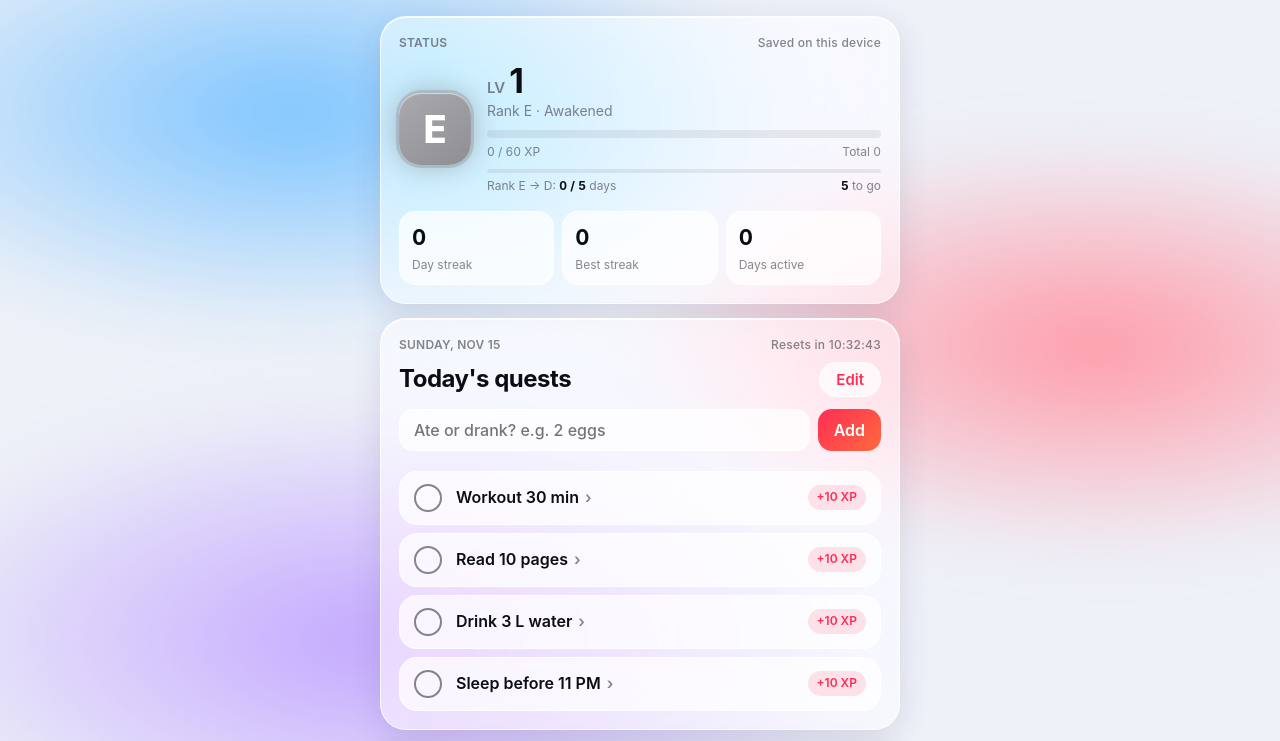
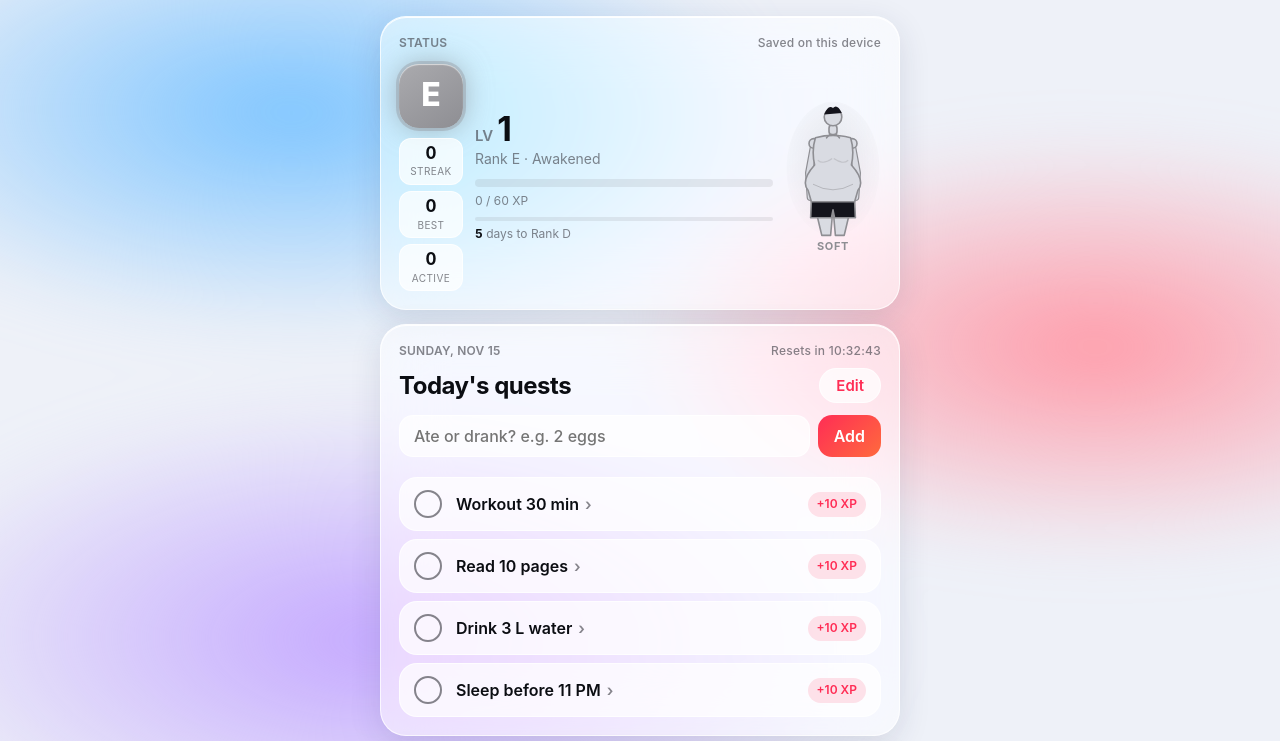
Before and after one commit to lovishbangarh22-rgb/Ascend, a plain HTML site: page index.html in a window 1280 px wide. Shown: the top 741 px of the page. Drawn offline with Linux system fonts and the light colour scheme.

Commit message:
Status card: stats on the left, shorter bars, evolving fighter character
Co-Authored-By: Claude Opus 5.5 <noreply@anthropic.com>
Claude-Session: https://claude.ai/code/session_01RQS9JwNUnA4oCmsgwvXP6g

```diff
--- a/index.html
+++ b/index.html
@@ -34,7 +34,15 @@ body::before{content:"";position:fixed;inset:-20%;z-index:0;pointer-events:none;
 .eyebrow .dim{text-transform:none;font-weight:500}
 h1,h2{margin:0;text-wrap:balance;font-family:var(--f);letter-spacing:-.02em}
 
-.status{display:grid;grid-template-columns:auto 1fr;gap:16px;align-items:center;margin-top:12px}
+.status3{display:grid;grid-template-columns:64px minmax(0,1fr) 96px;gap:12px;align-items:center;margin-top:12px}
+.leftcol{display:grid;gap:6px;justify-items:stretch}
+.leftcol .rank{width:64px;height:64px;font-size:32px;border-radius:20px;margin-bottom:4px}
+.mstat{background:var(--glass-strong);border:1px solid var(--edge);border-radius:12px;padding:5px 6px;text-align:center;line-height:1.1}
+.mstat b{display:block;font-family:var(--f-round);font-size:17px;font-weight:700;font-variant-numeric:tabular-nums}
+.mstat span{font-size:10px;color:var(--muted);text-transform:uppercase;letter-spacing:.04em}
+.hero{display:grid;justify-items:center;gap:2px}
+.hero svg{width:96px;height:136px;overflow:visible}
+.hstage{font-size:11px;font-weight:700;letter-spacing:.06em;text-transform:uppercase;color:var(--rk,var(--muted))}
 .rank{width:72px;height:72px;border-radius:22px;display:grid;place-items:center;color:#fff;font-family:var(--f-round);font-weight:800;font-size:38px;
   background:linear-gradient(145deg,color-mix(in srgb,var(--rk) 75%,#fff),var(--rk));box-shadow:inset 0 1px 1px rgba(255,255,255,.6),0 0 0 3px color-mix(in srgb,var(--rk) 35%,transparent),0 0 28px color-mix(in srgb,var(--rk) 65%,transparent);animation:aura 3s ease-in-out infinite alternate}
 @keyframes aura{to{box-shadow:inset 0 1px 1px rgba(255,255,255,.6),0 0 0 5px color-mix(in srgb,var(--rk) 25%,transparent),0 0 40px color-mix(in srgb,var(--rk) 80%,transparent)}}
@@ -158,21 +166,25 @@ h1,h2{margin:0;text-wrap:balance;font-family:var(--f);letter-spacing:-.02em}
 <div class="wrap" id="app">
   <section class="panel" aria-label="Status">
     <div class="eyebrow"><span>Status</span><span class="dim" id="sync">Loading…</span></div>
-    <div class="status">
-      <div class="rank" id="rank"><span id="rankL" style="position:relative">E</span></div>
+    <div class="status3">
+      <div class="leftcol">
+        <div class="rank" id="rank"><span id="rankL" style="position:relative">E</span></div>
+        <div class="mstat"><b id="streak">0</b><span>Streak</span></div>
+        <div class="mstat"><b id="best">0</b><span>Best</span></div>
+        <div class="mstat"><b id="days">0</b><span>Active</span></div>
+      </div>
       <div class="lvl">
         <div class="big"><small>LV</small><span id="lv">1</span></div>
         <div class="title" id="rtitle">Rank E · Awakened</div>
         <div class="xpbar"><i id="xpfill" style="width:0"></i></div>
-        <div class="xptext"><span id="xpnow">0 / 60 XP</span><span id="xptot">Total 0</span></div>
+        <div class="xptext"><span id="xpnow">0 / 60 XP</span><span id="xptot" hidden></span></div>
         <div class="rbar" aria-hidden="true"><i id="rfill" style="width:0"></i></div>
         <div class="rnext" id="rnext"></div>
       </div>
-    </div>
-    <div class="stats">
-      <div class="stat"><b id="streak">0</b><span>Day streak</span></div>
-      <div class="stat"><b id="best">0</b><span>Best streak</span></div>
-      <div class="stat"><b id="days">0</b><span>Days active</span></div>
+      <div class="hero" aria-label="Your character">
+        <svg id="heroSvg" viewBox="0 0 120 170" role="img" aria-hidden="true"></svg>
+        <span class="hstage" id="hstage">Soft</span>
+      </div>
     </div>
   </section>
 
@@ -302,6 +314,40 @@ function totalXP(){
 }
 function levelInfo(xp){ let L=1,need=60; while(xp>=need){ xp-=need; L++; need=50+10*L; } return {L,into:xp,need}; }
 const WINDOW=60;
+/* evolving fighter: p 0 = soft, 1 = monster */
+const STAGES=["Soft","Waking","Forged","Hardened","Shredded","Monster"];
+function drawHero(p,col){
+  const L=(a,b)=>a+(b-a)*p, cx=60;
+  const sh=L(26,46), ch=L(25,40), w=L(31,20), hip=L(27,24), arm=L(7,15), trap=L(0,9), belly=L(10,-2), abs=Math.max(0,(p-.35)/.4), aura=Math.max(0,(p-.75)/.25);
+  const ab=Math.min(1,abs);
+  let g=`<defs><radialGradient id="hg" cx="50%" cy="45%" r="60%"><stop offset="0" stop-color="${col}" stop-opacity="${.18+aura*.35}"/><stop offset="1" stop-color="${col}" stop-opacity="0"/></radialGradient></defs>`;
+  g+=`<ellipse cx="60" cy="85" rx="${58}" ry="${84}" fill="url(#hg)"/>`;
+  const st=`stroke="${col}" stroke-width="2" stroke-linejoin="round" stroke-linecap="round"`, fill=`fill="color-mix(in srgb, ${col} 22%, var(--bg))"`;
+  // legs + shorts
+  g+=`<path d="M${cx-hip+3},126 L${cx-14},168 L${cx-3},168 L${cx},134 L${cx+3},168 L${cx+14},168 L${cx+hip-3},126 Z" ${fill} ${st}/>`;
+  g+=`<path d="M${cx-hip},124 L${cx-hip-1},146 L${cx-2},146 L${cx},136 L${cx+2},146 L${cx+hip+1},146 L${cx+hip},124 Z" fill="#14141c" ${st}/>`;
+  // arms (upper + fore)
+  for(const s of [-1,1]){
+    const x0=cx+s*(sh-3), ex=cx+s*(sh+L(4,9)), wx=cx+s*(sh+L(2,7));
+    g+=`<path d="M${x0},52 L${ex},90 L${wx},120" fill="none" stroke="${col}" stroke-width="${arm+3}" stroke-linecap="round" stroke-linejoin="round"/>`;
+    g+=`<path d="M${x0},52 L${ex},90 L${wx},120" fill="none" stroke="color-mix(in srgb, ${col} 22%, var(--bg))" stroke-width="${arm}" stroke-linecap="round" stroke-linejoin="round"/>`;
+    g+=`<circle cx="${cx+s*(sh-2)}" cy="53" r="${L(6,12)}" ${fill} ${st}/>`; // delt
+  }
+  // torso
+  g+=`<path d="M${cx-sh+4},46 Q${cx-ch-2},62 ${cx-ch+2},80 Q${cx-w-belly},100 ${cx-w},112 L${cx-hip},126 L${cx+hip},126 L${cx+w},112 Q${cx+w+belly},100 ${cx+ch-2},80 Q${cx+ch+2},62 ${cx+sh-4},46 Q${cx},${40-trap*.4} ${cx-sh+4},46 Z" ${fill} ${st}/>`;
+  // traps + neck + head
+  g+=`<path d="M${cx-8-trap},46 Q${cx},${36-trap*.6} ${cx+8+trap},46" fill="none" ${st}/>`;
+  g+=`<rect x="${cx-5}" y="30" width="10" height="12" rx="4" ${fill} ${st}/>`;
+  g+=`<circle cx="${cx}" cy="20" r="11" ${fill} ${st}/>`;
+  g+=`<path d="M${cx-11},17 Q${cx-6},4 ${cx},9 Q${cx+5},3 ${cx+11},15" fill="#14141c"/>`;
+  // pecs + abs
+  g+=`<path d="M${cx-ch+6},74 Q${cx-ch/2},${78+L(2,4)} ${cx-1},72 M${cx+1},72 Q${cx+ch/2},${78+L(2,4)} ${cx+ch-6},74" fill="none" stroke="${col}" stroke-width="1.5" opacity="${.3+ab*.7}"/>`;
+  if(ab>0){ for(let r=0;r<3;r++) for(const s of [-1,1]) g+=`<rect x="${s<0?cx-10:cx+1.5}" y="${84+r*9}" width="8.5" height="7" rx="3" fill="none" stroke="${col}" stroke-width="1.3" opacity="${ab}"/>`;
+    g+=`<path d="M${cx-w+3},96 Q${cx-w+6},110 ${cx-8},118 M${cx+w-3},96 Q${cx+w-6},110 ${cx+8},118" fill="none" stroke="${col}" stroke-width="1.2" opacity="${ab*.8}"/>`; }
+  else g+=`<path d="M${cx-w+6},104 Q${cx},${112+belly*.6} ${cx+w-6},104" fill="none" stroke="${col}" stroke-width="1.2" opacity=".5"/>`;
+  const svg=document.getElementById("heroSvg"); if(svg) svg.innerHTML=g;
+  const hs=document.getElementById("hstage"); if(hs){ hs.textContent=STAGES[Math.min(5,Math.floor(p*5.999))]; hs.parentElement.style.setProperty("--rk",col); }
+}
 function clearedRecent(){ const t=parse(today()); let n=0; for(let i=0;i<WINDOW;i++) if(S.clears[key(addDays(t,-i))]) n++; return n; }
 function rankOf(n){ let r=RANKS[0]; for(const x of RANKS) if(n>=x.min) r=x; return r; }
 function runBack(has){ let d=parse(today()); if(!has(key(d))) d=addDays(d,-1); let n=0; while(has(key(d))){ n++; d=addDays(d,-1); } return n; }
@@ -340,9 +386,9 @@ function render(){
   const lo=rk.min, hi=nx?nx.min:WINDOW;
   $("rfill").style.width=Math.min(100,(cr-lo)/(hi-lo)*100)+"%";
   $("rfill").style.setProperty("--rk",rk.c);
-  $("rnext").innerHTML = nx
-    ? `<span>Rank ${rk.r} → ${nx.r}: <b>${cr-lo} / ${hi-lo}</b> days</span><span><b>${nx.min-cr}</b> to go</span>`
-    : `<span>Rank S: <b>${cr} / ${WINDOW}</b> days</span><span>Stay above ${rk.min}</span>`;
+  $("rnext").innerHTML = nx ? `<span><b>${nx.min-cr}</b> days to Rank ${nx.r}</span>` : `<span>Rank S · stay above ${rk.min}</span>`;
+  const ri=RANKS.indexOf(rk), frac=Math.max(0,Math.min(1,(cr-lo)/(hi-lo)));
+  drawHero(Math.min(1,(ri+(nx?frac:1))/5), rk.c);
   $("streak").textContent=streak();
   $("best").textContent=bestStreak();
   $("days").textContent=Object.keys(S.log).filter(k=>(S.log[k]||[]).length).length;
```
